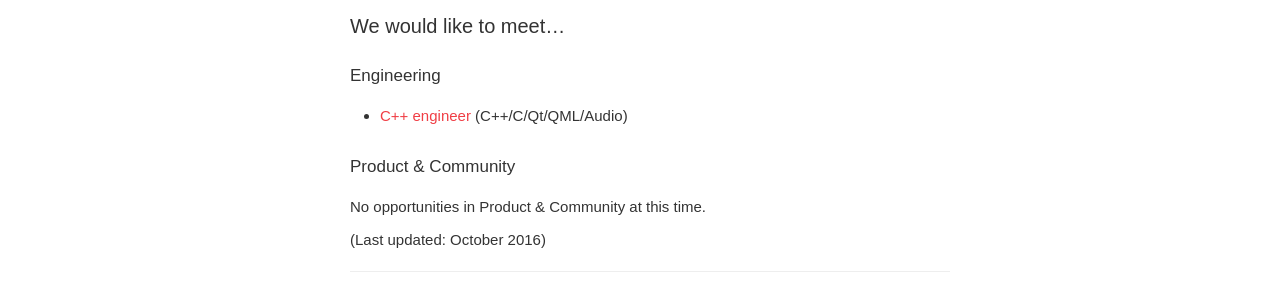
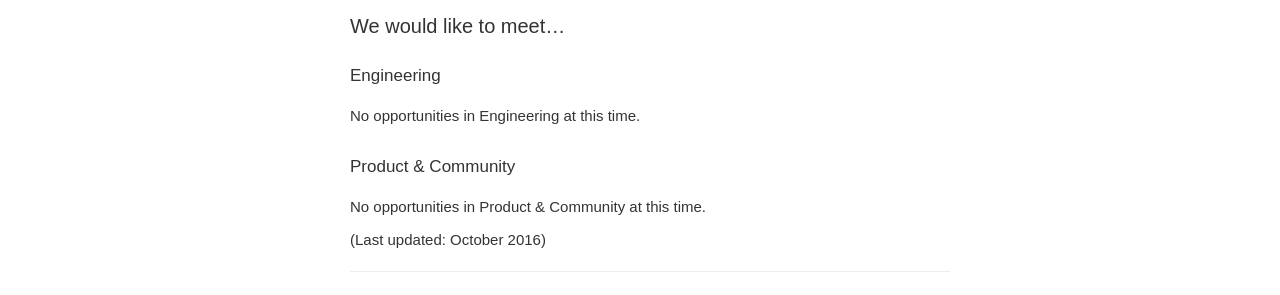
Before and after one commit to mixlr/mixlr.github.io, a Jekyll site: the page built from jobs/index.md, in a window 1280 px wide. Shown: the part 582-877 px from the top of the page. Built offline with Jekyll 4.4.1, drawn with Linux system fonts in a browser that asks for light colours; some web fonts are replaced.

Commit message:
Edit page

```diff
--- a/jobs/index.md
+++ b/jobs/index.md
@@ -23,7 +23,7 @@ Right now, we’re hiring for a number of roles - technical, product, sales and
 
 ##### Engineering
 
-* [C++ engineer](/jobs/cpp.html) (C++/C/Qt/QML/Audio)
+No opportunities in Engineering at this time.
 
 ##### Product & Community
 
```
